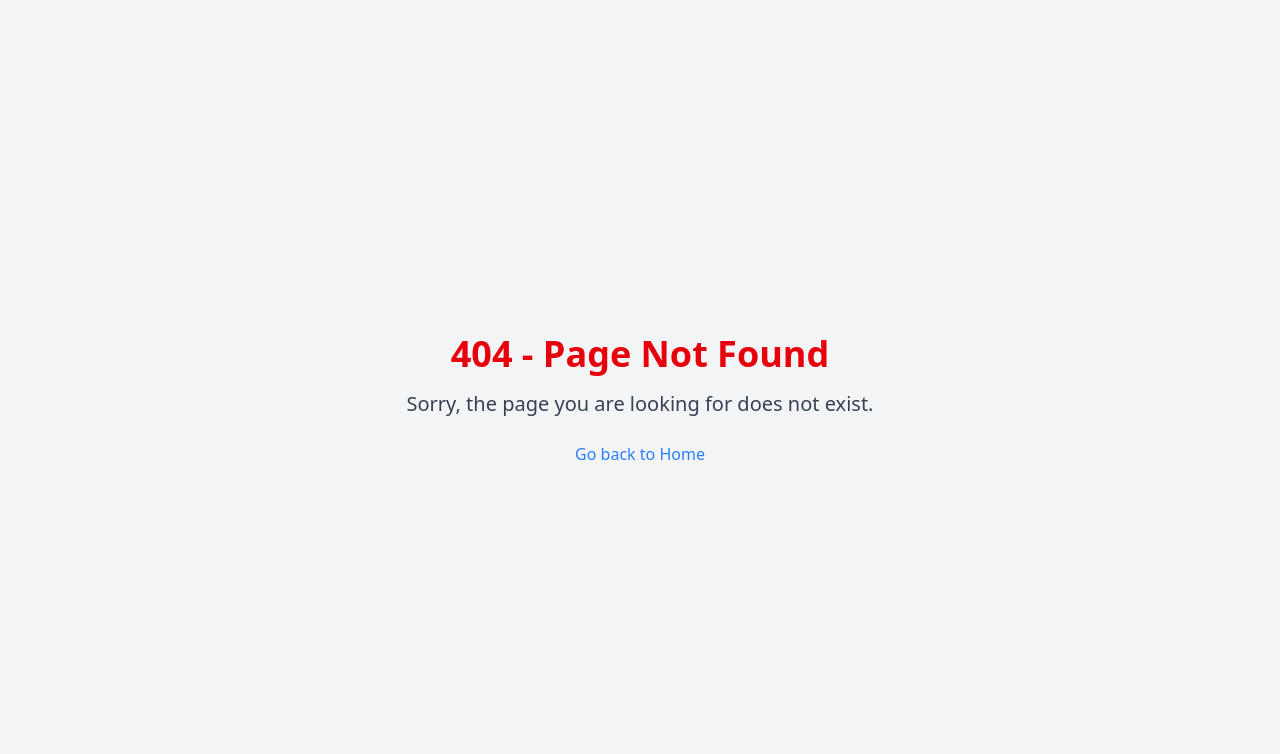
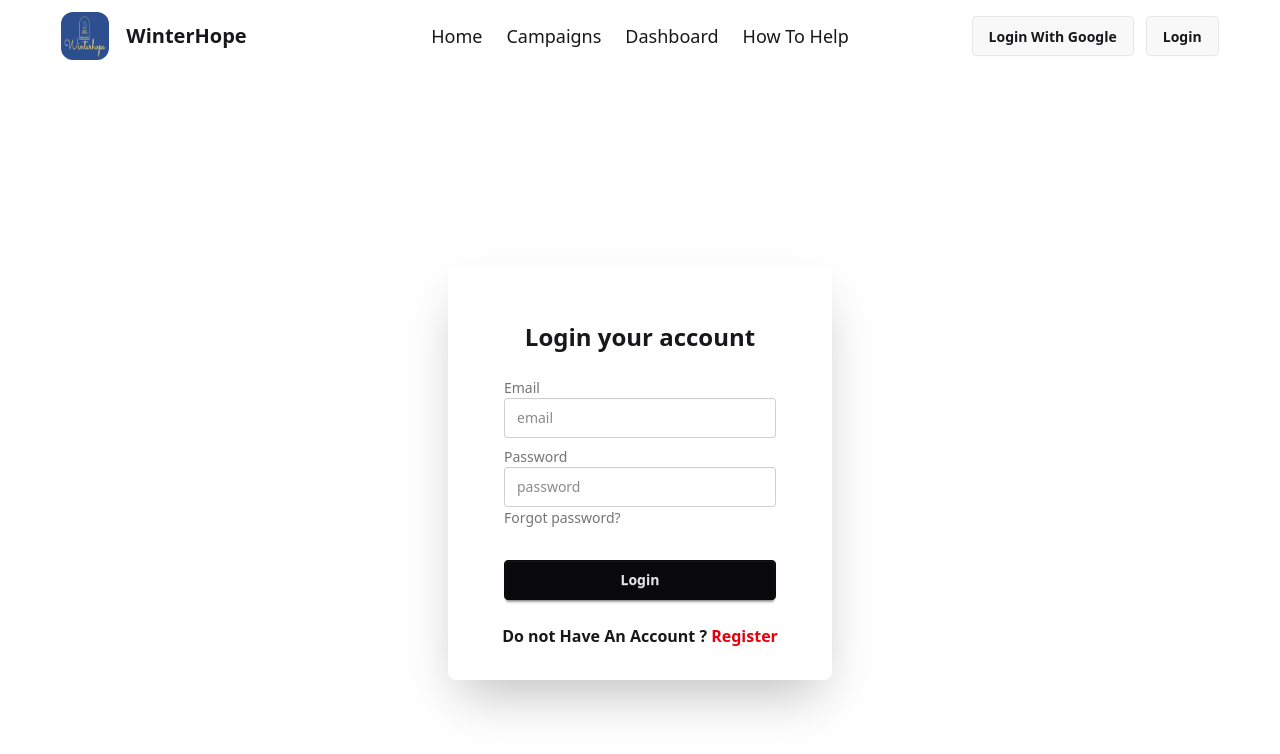
Before and after one commit to nk-rifat/A-9-Cloth-Donation-B-10, a React (Vite) app: page /auth/login in a window 1280 px wide. Before the commit this address had no page. Shown: the top 754 px of the page. Built offline with nearby package versions, Linux system fonts and the light colour scheme.

Commit message:
make login and register page

```diff
--- a/package.json
+++ b/package.json
@@ -17,6 +17,7 @@
     "react-dom": "^19.0.0",
     "react-icons": "^5.5.0",
     "react-router-dom": "^7.2.0",
+    "react-toastify": "^11.0.5",
     "sort-by": "^1.2.0",
     "tailwindcss": "^4.0.9"
   },
--- /dev/null
+++ b/src/Components/layout-component/Login.jsx
@@ -0,0 +1,34 @@
+import { Link } from "react-router-dom";
+
+const Login = () => {
+    return (
+        <div className="min-h-screen flex justify-center items-center">
+            <div className="card bg-base-100 w-full  max-w-sm shrink-0 shadow-2xl p-8">
+                <h2 className="text-2xl text-center mt-6 font-bold">Login your account</h2>
+                <form className="card-body">
+                    <div className="form-control">
+                        <label className="label">
+                            <span className="label-text">Email</span>
+                        </label>
+                        <input name="email" type="email" placeholder="email" className="input input-bordered" required />
+                    </div>
+                    <div className="form-control">
+                        <label className="label">
+                            <span className="label-text">Password</span>
+                        </label>
+                        <input name="password" type="password" placeholder="password" className="input input-bordered" required />
+                        <label className="label">
+                            <a href="#" className="label-text-alt link link-hover">Forgot password?</a>
+                        </label>
+                    </div>
+                    <div className="form-control mt-6">
+                        <button className="btn btn-neutral w-full">Login</button>
+                    </div>
+                </form>
+                <p className="text-center font-semibold">Do not Have An Account ? <Link className="text-red-600 font-bold" to='/auth/register'>Register</Link></p>
+            </div>
+        </div>
+    );
+};
+
+export default Login;
--- a/src/Components/layout-component/Navbar.jsx
+++ b/src/Components/layout-component/Navbar.jsx
@@ -1,4 +1,4 @@
-import { NavLink } from "react-router-dom";
+import { Link, NavLink } from "react-router-dom";
 import logo from '../../assets/logo.png';
 
 const Navbar = () => {
@@ -44,8 +44,9 @@
                     {links}
                 </ul>
             </div>
-            <div className="navbar-end">
-                <a className="btn">Button</a>
+            <div className="navbar-end gap-3">
+                <Link className="btn">Login With Google</Link>
+                <Link to='/auth/login' className="btn">Login</Link>
             </div>
         </div>
     );
--- /dev/null
+++ b/src/Components/layout-component/Register.jsx
@@ -0,0 +1,42 @@
+const Register = () => {
+    return (
+        <div className="min-h-screen flex justify-center items-center">
+            <div className="card bg-base-100 w-full  max-w-sm shrink-0 shadow-2xl p-8">
+                <h2 className="text-2xl text-center mt-6 font-bold">Register your account</h2>
+                <form className="card-body">
+                    <div className="form-control">
+                        <label className="label">
+                            <span className="label-text">Name</span>
+                        </label>
+                        <input name="name" type="text" placeholder="user name" className="input input-bordered" required />
+                    </div>
+
+                    <div className="form-control">
+                        <label className="label">
+                            <span className="label-text">Photo URL</span>
+                        </label>
+                        <input name="photo" type="text" placeholder="photo url" className="input input-bordered" required />
+                    </div>
+
+                    <div className="form-control">
+                        <label className="label">
+                            <span className="label-text">Email</span>
+                        </label>
+                        <input name="email" type="email" placeholder="email" className="input input-bordered" required />
+                    </div>
+                    <div className="form-control">
+                        <label className="label">
+                            <span className="label-text">Password</span>
+                        </label>
+                        <input name="password" type="password" placeholder="password" className="input input-bordered" required />
+                    </div>
+                    <div className="form-control mt-6">
+                        <button className="btn btn-neutral w-full">Register</button>
+                    </div>
+                </form>
+            </div>
+        </div>
+    );
+};
+
+export default Register;
--- a/src/Pages/DonationDetails.jsx
+++ b/src/Pages/DonationDetails.jsx
@@ -1,6 +1,7 @@
 import { useLoaderData, useParams } from "react-router-dom";
 import Navbar from "../Components/layout-component/Navbar";
 import Footer from "../Components/layout-component/Footer";
+import { toast } from "react-toastify";
 const DonationDetails = () => {
 
     const campaigns = useLoaderData();
@@ -10,6 +11,14 @@
     const matchId = campaigns.find(data => data.id === clickId);
 
     const { title, image, description, division, status, contact_info } = matchId;
+
+    const handleSubmit = e => {
+        e.preventDefault();
+        e.target.reset();
+        toast('Thank you.! We will reach your destination soon');
+
+
+    }
 
     return (
         <div>
@@ -36,7 +45,7 @@
                 {/* Donation Form */}
                 <div className="  bg-white p-6 rounded-lg shadow-md lg:w-1/2 flex flex-col">
                     <h2 className="text-2xl font-bold mb-4">Donate Items</h2>
-                    <form className="space-y-4 flex flex-col flex-grow">
+                    <form onSubmit={handleSubmit} className="space-y-4 flex flex-col flex-grow">
                         <div>
                             <label className="block text-sm font-medium">Quantity</label>
                             <input
--- /dev/null
+++ b/src/Provider/AuthProvider.jsx
@@ -0,0 +1,19 @@
+import { createContext} from "react";
+export const AuthContext = createContext();
+
+const AuthProvider = ({children}) => {
+
+
+
+    const authInfo = {
+
+    };
+
+    return (
+        <AuthContext.Provider value={authInfo}>
+            {children}
+        </AuthContext.Provider>
+    );
+};
+
+export default AuthProvider;
--- /dev/null
+++ b/src/layouts/AuthLayout.jsx
@@ -0,0 +1,15 @@
+import { Outlet } from "react-router-dom";
+import Navbar from "../Components/layout-component/Navbar";
+
+const AuthLayout = () => {
+    return (
+        <div>
+            <nav className="w-11/12 mx-auto">
+                <Navbar></Navbar>
+            </nav>
+            <Outlet></Outlet>
+        </div>
+    );
+};
+
+export default AuthLayout;
```
Also changed, not shown: src/main.jsx (+7 -1 lines), src/routes/Router.jsx (+17 -0 lines), 1 other file (tests, documents, lock files or other folders).
